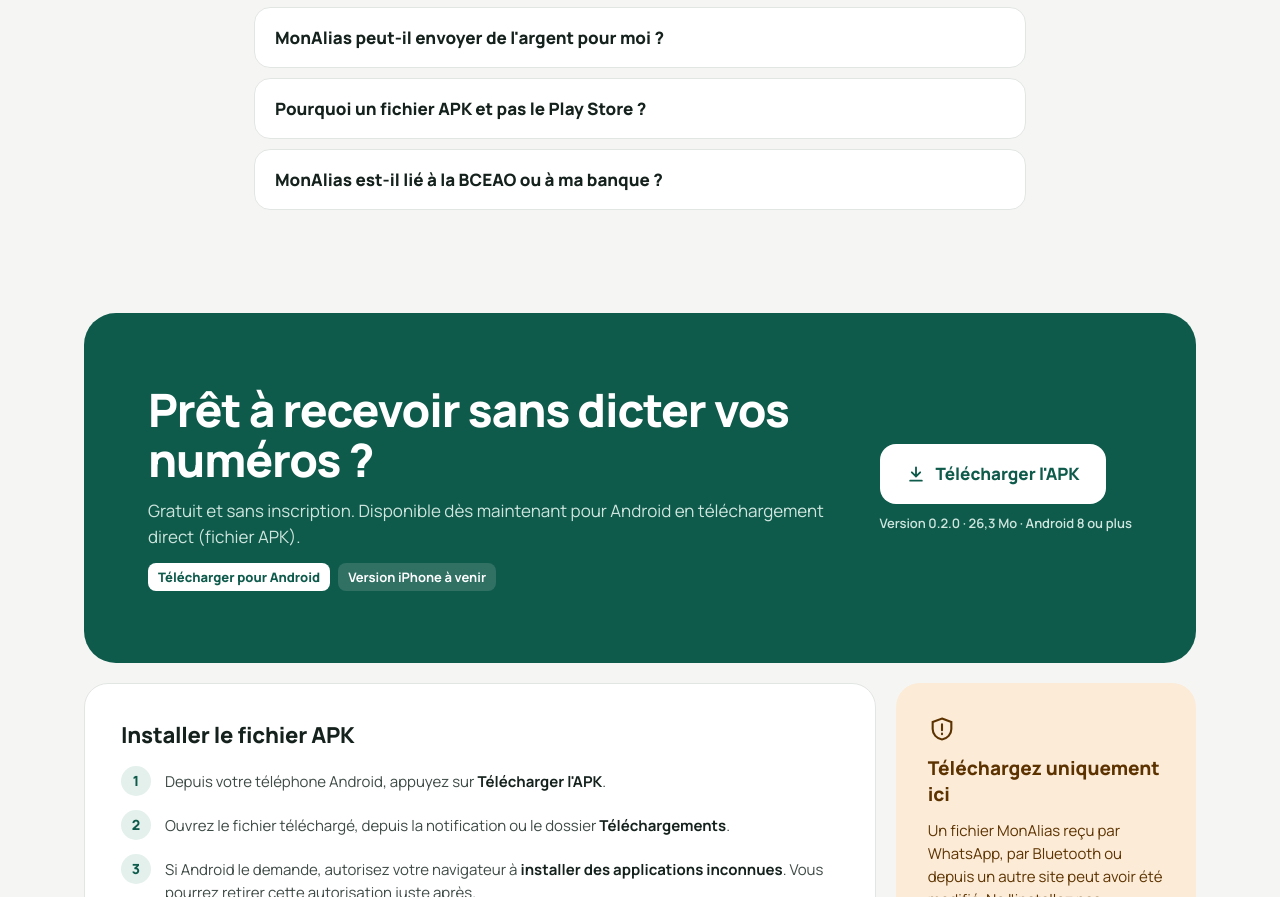
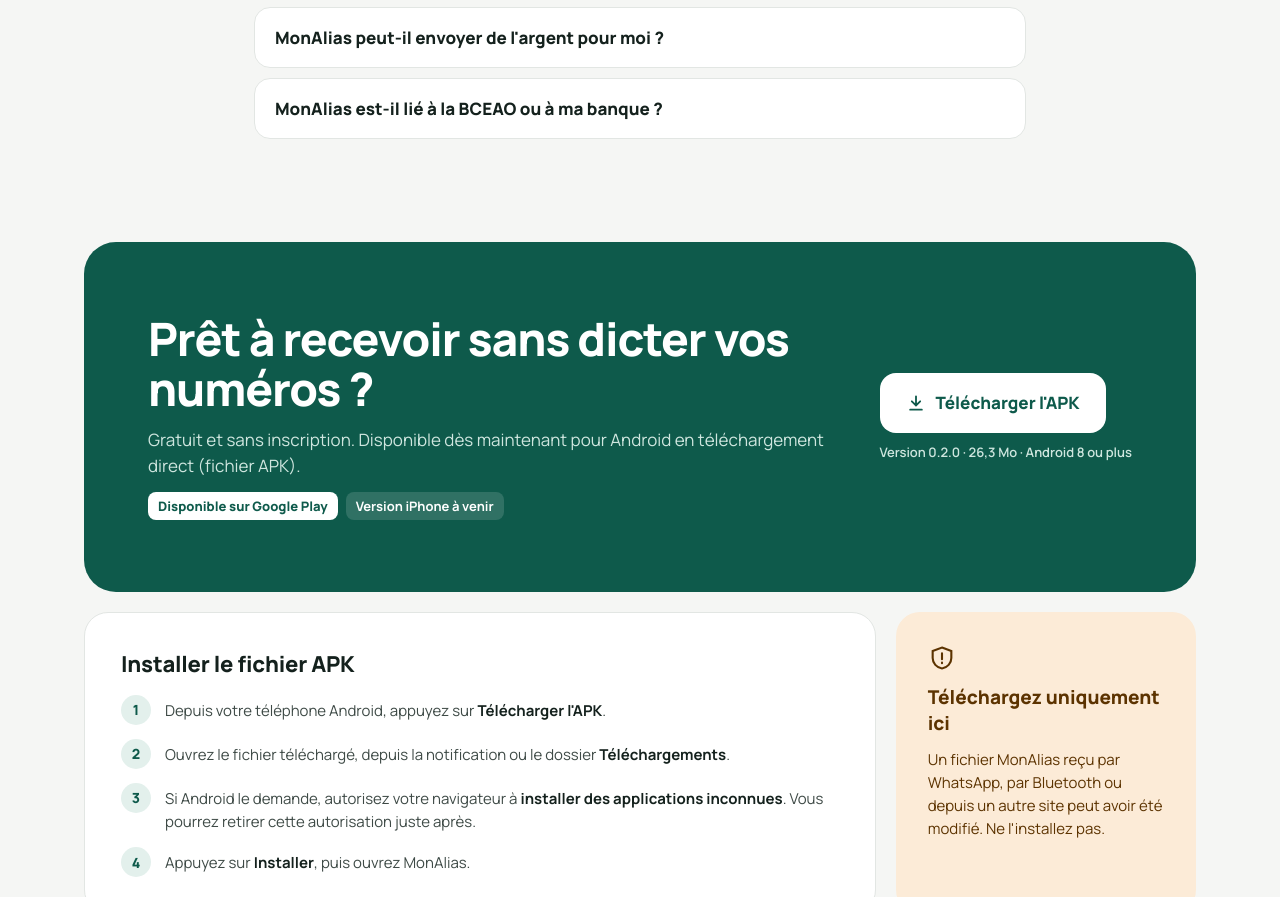
Before and after one commit to akanji1998/guide-data, a plain HTML site: page index.html in a window 1280 px wide. Shown: the part 4390-5287 px from the top of the page. Drawn offline with Linux system fonts and the light colour scheme.

Commit message:
mise à jour du site

```diff
--- a/index.html
+++ b/index.html
@@ -313,10 +313,6 @@ img{max-width:100%}
             <p style="margin: 10px 0 0; font-size: 15px; line-height: 1.6; color: #3E4A46; white-space: pre-line;">Non. MonAlias ne fait aucun paiement et ne demande jamais vos codes. Les envois se font uniquement dans l&#039;application de votre banque ou de votre opérateur.</p>
           </details>
                   <details  style="padding: 18px 20px; border-radius: 16px; background: #FFFFFF; border: 1px solid #E2E6E3;">
-            <summary style="font-size: 17px; font-weight: 800;">Pourquoi un fichier APK et pas le Play Store ?</summary>
-            <p style="margin: 10px 0 0; font-size: 15px; line-height: 1.6; color: #3E4A46; white-space: pre-line;">MonAlias arrive bientôt sur Google Play. En attendant, vous pouvez l&#039;installer directement depuis ce site. Téléchargez-le uniquement ici : un fichier reçu par WhatsApp ou d&#039;une autre source peut avoir été modifié.</p>
-          </details>
-                  <details  style="padding: 18px 20px; border-radius: 16px; background: #FFFFFF; border: 1px solid #E2E6E3;">
             <summary style="font-size: 17px; font-weight: 800;">MonAlias est-il lié à la BCEAO ou à ma banque ?</summary>
             <p style="margin: 10px 0 0; font-size: 15px; line-height: 1.6; color: #3E4A46; white-space: pre-line;">Non. MonAlias est un service indépendant, ni affilié ni approuvé par la BCEAO ou par les établissements cités.</p>
           </details>
@@ -333,7 +329,7 @@ img{max-width:100%}
                       Gratuit et sans inscription. Disponible dès maintenant pour Android en téléchargement direct (fichier APK).
                   </p>
         <p style="margin: 0; display: flex; flex-wrap: wrap; gap: 8px;">
-                      <a href="https://github.com/akanji1998/guide-data/releases/download/app-v0.2.0/monalias-0.2.0.apk" rel="noopener" style="padding: 5px 10px; border-radius: 8px; background: #FFFFFF; color: #0E5A4B; font-size: 13px; font-weight: 800; text-decoration: none;">Télécharger pour Android</a>
+                      <a href="https://play.google.com/apps/testing/ci.monalias.monalias_app" rel="noopener" style="padding: 5px 10px; border-radius: 8px; background: #FFFFFF; color: #0E5A4B; font-size: 13px; font-weight: 800; text-decoration: none;">Disponible sur Google Play</a>
                                 <span style="padding: 5px 10px; border-radius: 8px; background: rgba(255,255,255,0.14); font-size: 13px; font-weight: 700;">Version iPhone à venir</span>
                   </p>
       </div>
```
